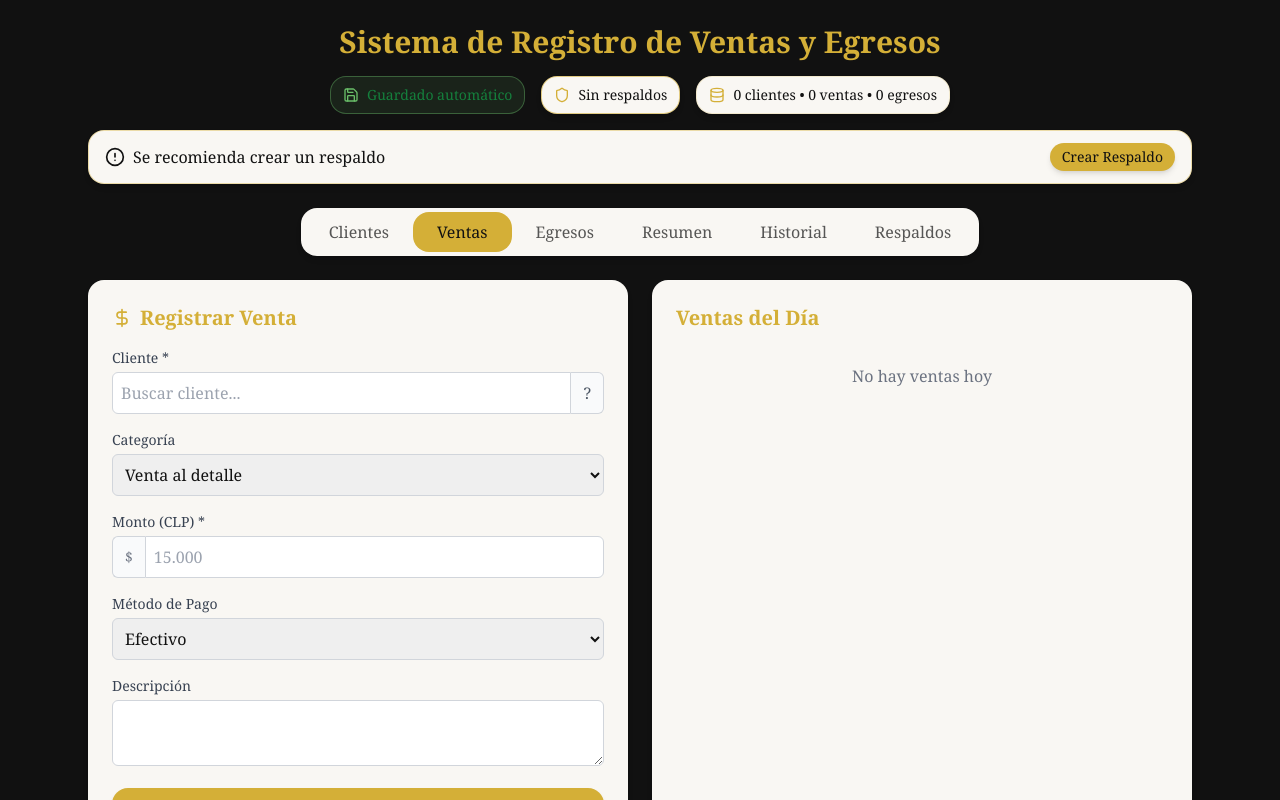
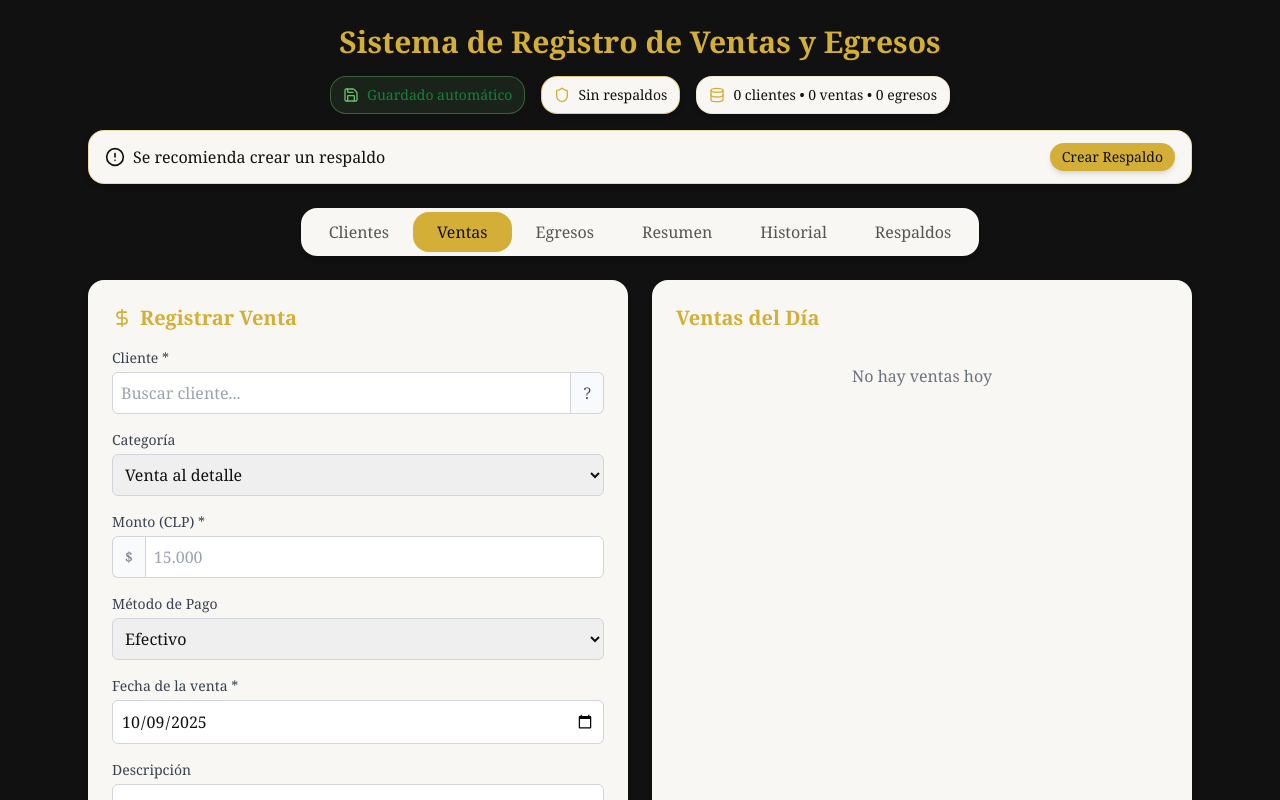
Before and after one commit to joyeriamardeplatacl777-design/ventas-app, a React (Create React App) app: page / in a window 1280 px wide. Both pictures are taken after a click on the button "Ventas". Shown: the top 800 px of the page. Built offline with nearby package versions, Linux system fonts and the light colour scheme.

Commit message:
Agregada opción de registrar ventas con fecha manual

```diff
--- a/src/App.tsx
+++ b/src/App.tsx
@@ -53,7 +53,8 @@ const SalesManagementSystem = () => {
     category: 'detalle',
     amount: '', // string porque es input
     paymentMethod: 'efectivo',
-    description: ''
+    description: '',
+    date: ''
   });
 
   const [expenses, setExpenses] = useLocalStorage<Expense[]>('expenses', []);
@@ -653,6 +654,7 @@ const addSale = () => {
             amount: numericAmount,
             paymentMethod: saleForm.paymentMethod,
             description: saleForm.description,
+            date: saleForm.date ? new Date(saleForm.date).toISOString() : sale.date,
             updatedAt: new Date().toISOString(),
           }
         : sale
@@ -670,7 +672,9 @@ const addSale = () => {
       amount: numericAmount,
       paymentMethod: saleForm.paymentMethod,
       description: saleForm.description,
-      date: new Date().toISOString(),
+      date: saleForm.date
+        ? new Date(saleForm.date).toISOString()
+        : new Date().toISOString(),
       updatedAt: new Date().toISOString(),
     };
 
@@ -688,6 +692,7 @@ const addSale = () => {
     amount: "",
     paymentMethod: "efectivo",
     description: "",
+    date: "",
   });
   setClientSearchTerm("");
 };
@@ -702,7 +707,8 @@ const editSale = (sale: Sale) => {
     category: sale.category,
     amount: sale.amount.toString(), // Convertir number a string
     paymentMethod: sale.paymentMethod,
-    description: sale.description || ''
+    description: sale.description || '',
+    date: sale.date.split('T')[0]
   };
 
   setSaleForm(formValues); // Ya es SaleForm válido
@@ -725,7 +731,8 @@ const cancelEditSale = () => {
     category: 'detalle',
     amount: '',
     paymentMethod: 'efectivo',
-    description: ''
+    description: '',
+    date: ''
   });
   setClientSearchTerm('');
   setShowClientDropdown(false);
@@ -1930,6 +1937,22 @@ const cancelEditSale = () => {
 
               </div>
               <div>
+                <label className="block text-sm font-medium text-gray-700 mb-1">
+                  Fecha de la venta *
+                </label>
+                <input
+                  type="date"
+                  value={saleForm.date || new Date().toISOString().split('T')[0]}
+                  onChange={(e) =>
+                    setSaleForm({
+                      ...saleForm,
+                      date: e.target.value,
+                    })
+                  }
+                  className="w-full p-2 border border-gray-300 rounded-md focus:ring-2 focus:ring-blue-500"
+                />
+              </div>
+              <div>
                 <label className="block text-sm font-medium text-gray-700 mb-1">Descripción</label>
                 <textarea
                   value={saleForm.description}
--- a/src/types.ts
+++ b/src/types.ts
@@ -35,6 +35,7 @@ export interface SaleForm {
   amount: string; // string porque viene del input
   paymentMethod: Sale['paymentMethod'];
   description: string;
+  date?: string;
 }
 
 export type FundingSource =
```
